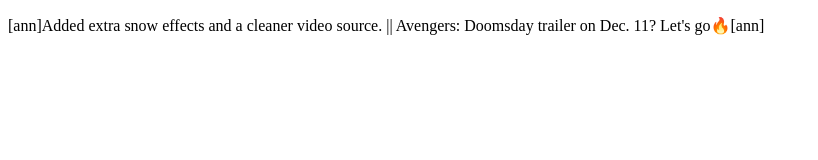
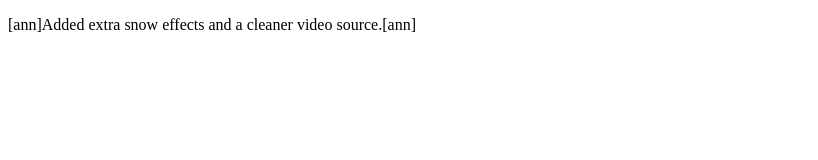
Before and after one commit to ron132005/announcements, a plain HTML site: page index.html in a window 1280 px wide. Shown: the whole page, without its empty margins (0-818 px from the left). Drawn offline with Linux system fonts and the light colour scheme.

Commit message:
Update announcement text in index.html
Removed the trailer date and emoji from the announcement.

```diff
--- a/index.html
+++ b/index.html
@@ -5,6 +5,6 @@
     <meta name="viewport" content="width=device-width, initial-scale=1.0">
 </head>
 <body>
-    <p>[ann]Added extra snow effects and a cleaner video source. || Avengers: Doomsday trailer on Dec. 11? Let's go🔥[ann]</p>
+    <p>[ann]Added extra snow effects and a cleaner video source.[ann]</p>
 </body>
 </html>
```
